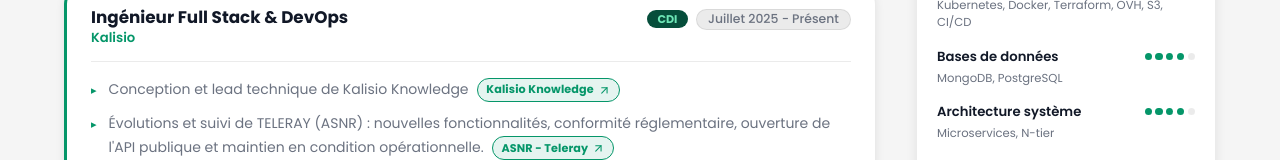
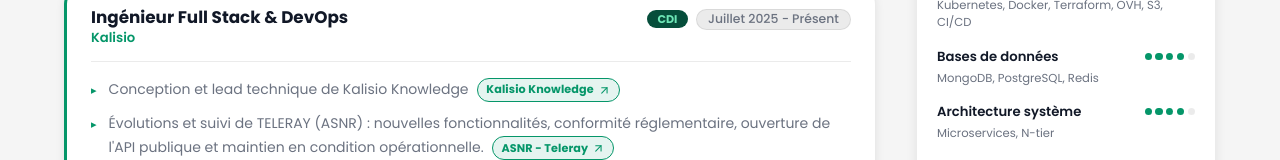
Before and after one commit to tristan-greffe/portfolio, a React (Create React App) app: page /portfolio/experience in a window 1280 px wide. Shown: the part 728-888 px from the top of the page. Built offline with nearby package versions, Linux system fonts and the light colour scheme.

Commit message:
chore: update technical Skills

```diff
--- a/src/constants/index.js
+++ b/src/constants/index.js
@@ -162,7 +162,7 @@
       },
       {
         title: { fr: 'Bases de données', en: 'Databases' },
-        description: { fr: 'MongoDB, PostgreSQL', en: 'MongoDB, PostgreSQL' },
+        description: { fr: 'MongoDB, PostgreSQL, Redis', en: 'MongoDB, PostgreSQL, Redis' },
         level: 4
       },
       {
```
